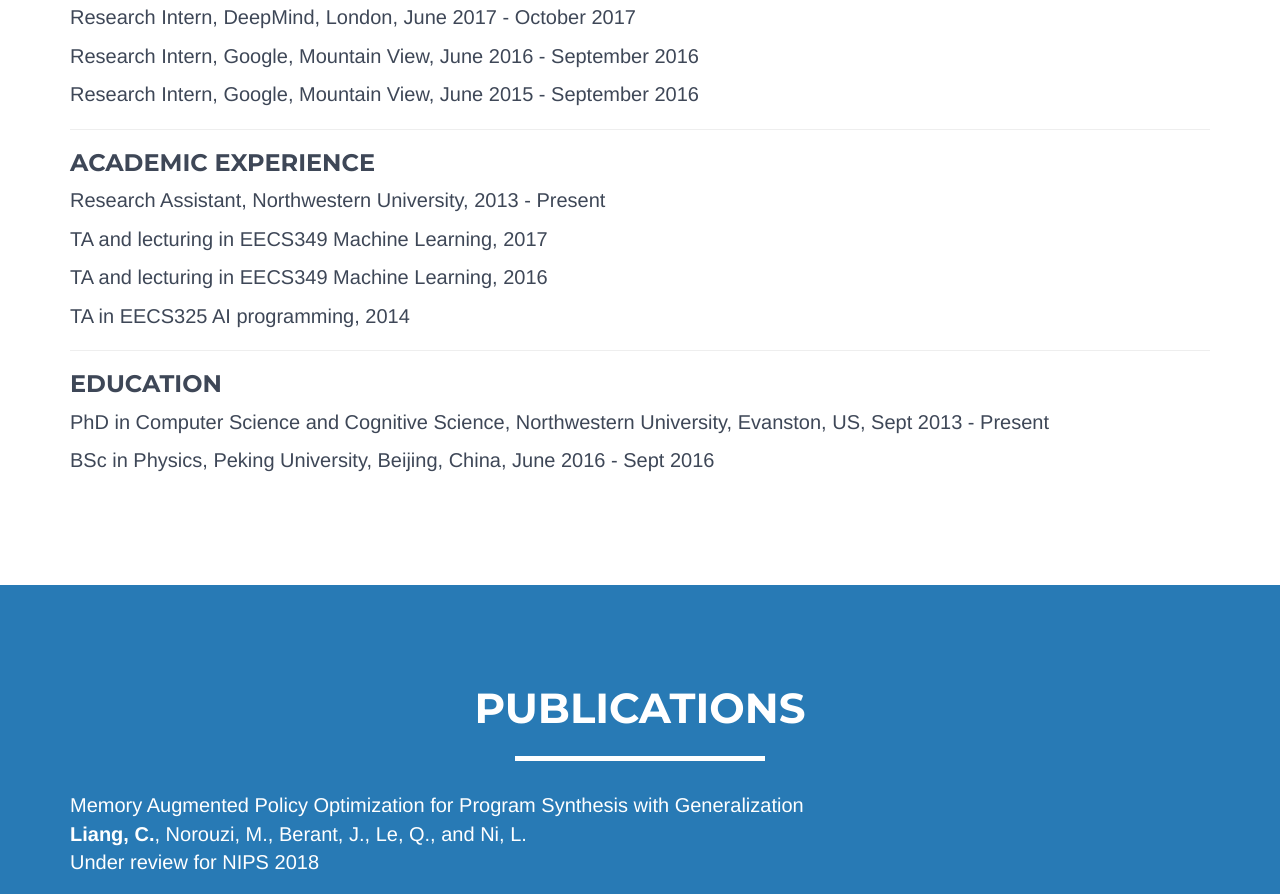
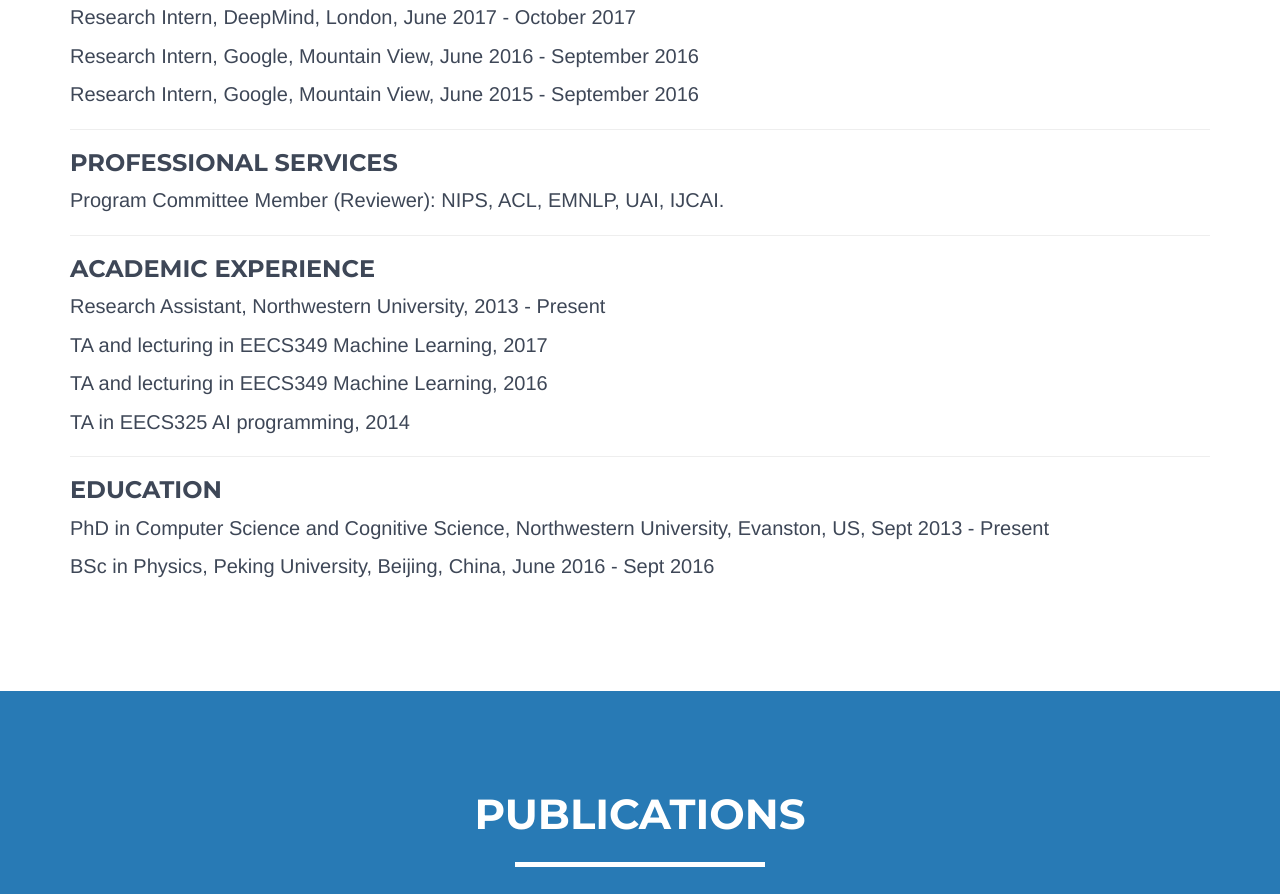
Before and after one commit to crazydonkey200/crazydonkey200.github.io, a website: page index.html in a window 1280 px wide. Shown: the part 1422-2316 px from the top of the page. Drawn offline with nearby package versions, Linux system fonts and the light colour scheme.

Commit message:
Add professional services.

```diff
--- a/index.html
+++ b/index.html
@@ -144,6 +144,9 @@
             <p>Research Intern, DeepMind, London, June 2017 - October 2017</p>
             <p>Research Intern, Google, Mountain View, June 2016 - September 2016</p>
             <p>Research Intern, Google, Mountain View, June 2015 - September 2016</p>
+            <hr>
+            <h3>Professional Services</h3>
+            <p>Program Committee Member (Reviewer): NIPS, ACL, EMNLP, UAI, IJCAI.</p>
             <hr>
             <h3>Academic Experience</h3>
             <p>Research Assistant, Northwestern University, 2013 - Present</p>
```
